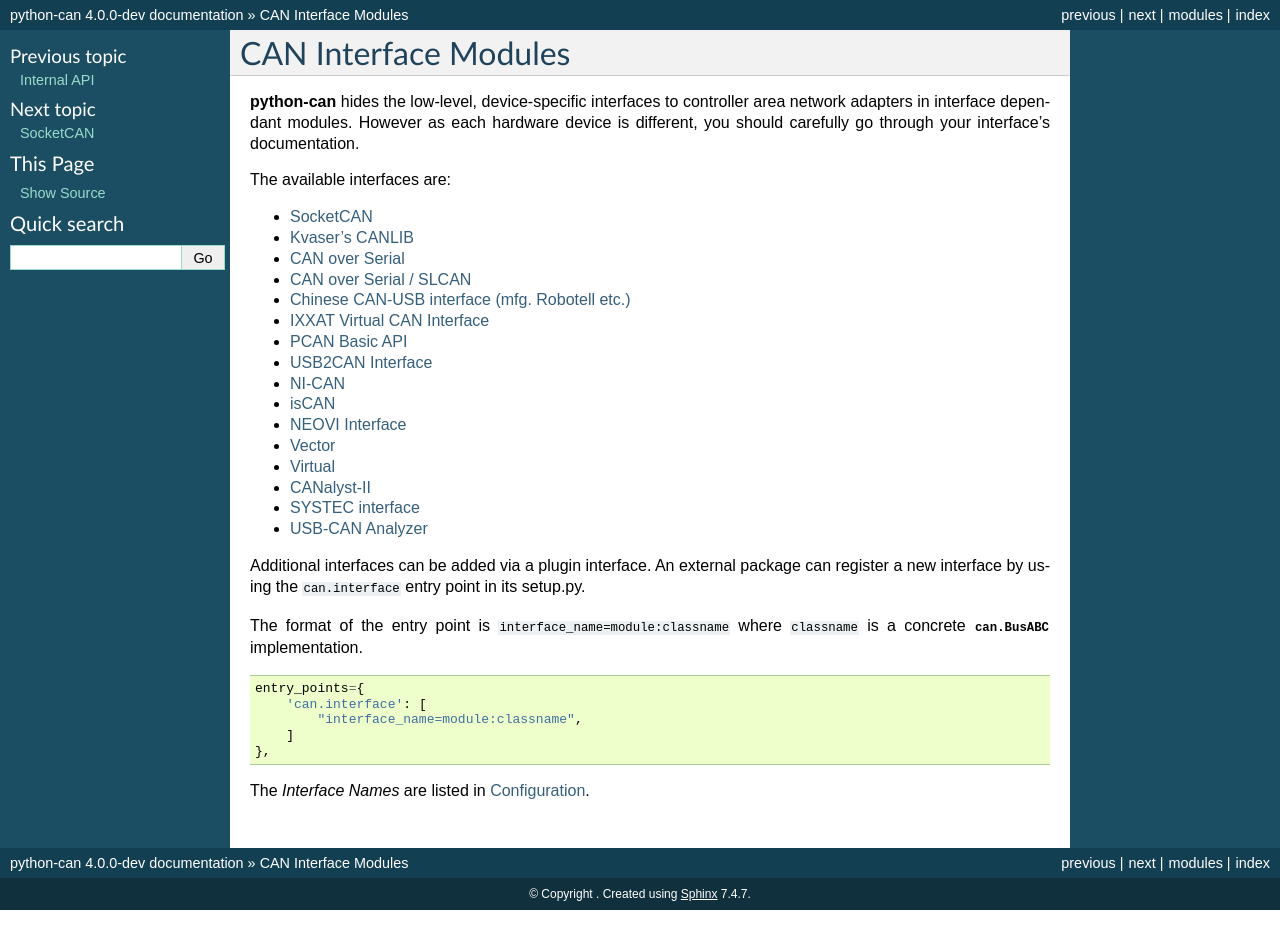
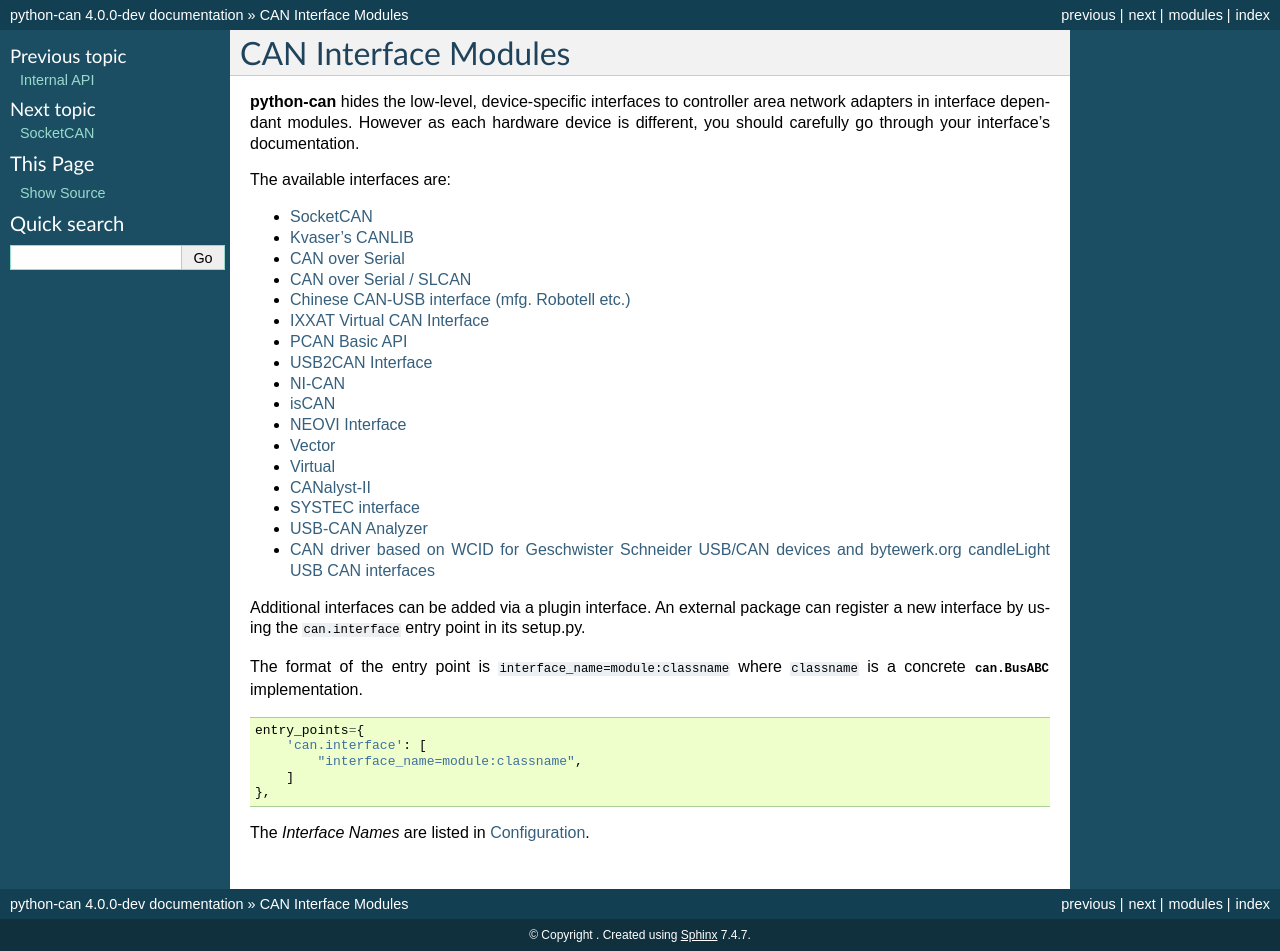
Before and after one commit to hardbyte/python-can, a Sphinx documentation site: the page built from doc/interfaces.rst, in a window 1280 px wide. Built offline with Sphinx 7.4.7, drawn with Linux system fonts in a browser that asks for light colours; before the commit the page ends 910 px from its top, so only the background shows below that; part of the change alters nothing that is shown.

Commit message:
Add documentation for gs_usb interface

````diff
--- a/doc/interfaces.rst
+++ b/doc/interfaces.rst
@@ -27,6 +27,7 @@ The available interfaces are:
    interfaces/canalystii
    interfaces/systec
    interfaces/seeedstudio
+   interfaces/gs_usb
 
 Additional interfaces can be added via a plugin interface. An external package
 can register a new interface by using the ``can.interface`` entry point in its setup.py.
--- /dev/null
+++ b/doc/interfaces/gs_usb.rst
@@ -0,0 +1,29 @@
+.. _gs_usb:
+
+CAN driver based on WCID for Geschwister Schneider USB/CAN devices and bytewerk.org candleLight USB CAN interfaces
+========================
+
+Windows/Linux/Mac CAN driver based on WCID for Geschwister Schneider USB/CAN devices and candleLight USB CAN interfaces.
+
+Install: ``pip install "python-can[gs_usb]"``
+Usage: pass ``bus`` and ``address`` to open the device. The parameters can be got by ``pyusb``
+
+
+Supported devices
+-----------------
+
+Geschwister Schneider USB/CAN devices and bytewerk.org candleLight USB CAN interfaces such as candleLight, canable, cantact, etc.
+
+
+Supported platform
+------------------
+
+Windows, Linux and Mac.
+
+Note: Since ``pyusb``` is used, ``libusb-win32`` usb driver is required to install in Windows
+
+Bus
+---
+
+.. autoclass:: can.interfaces.gs_usb.GsUsbBus
+    :members:
````
